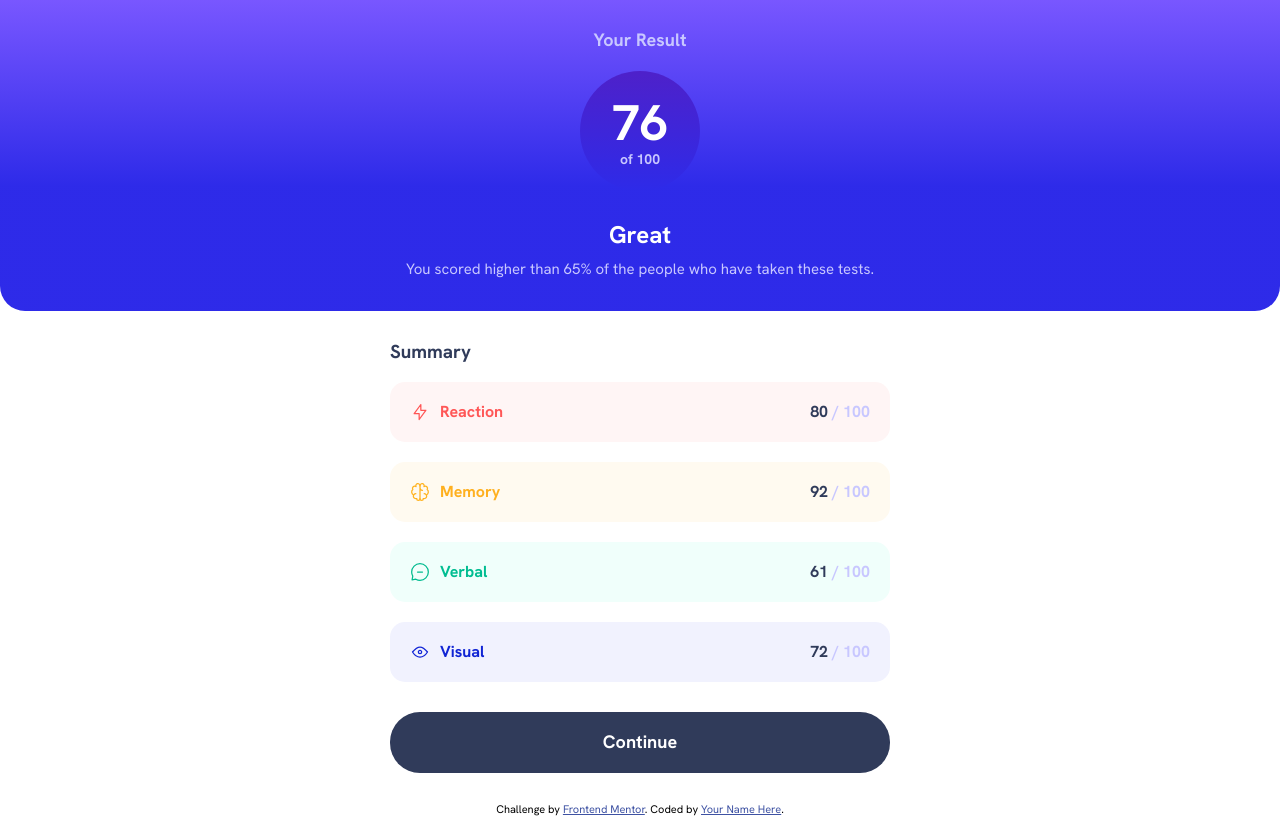
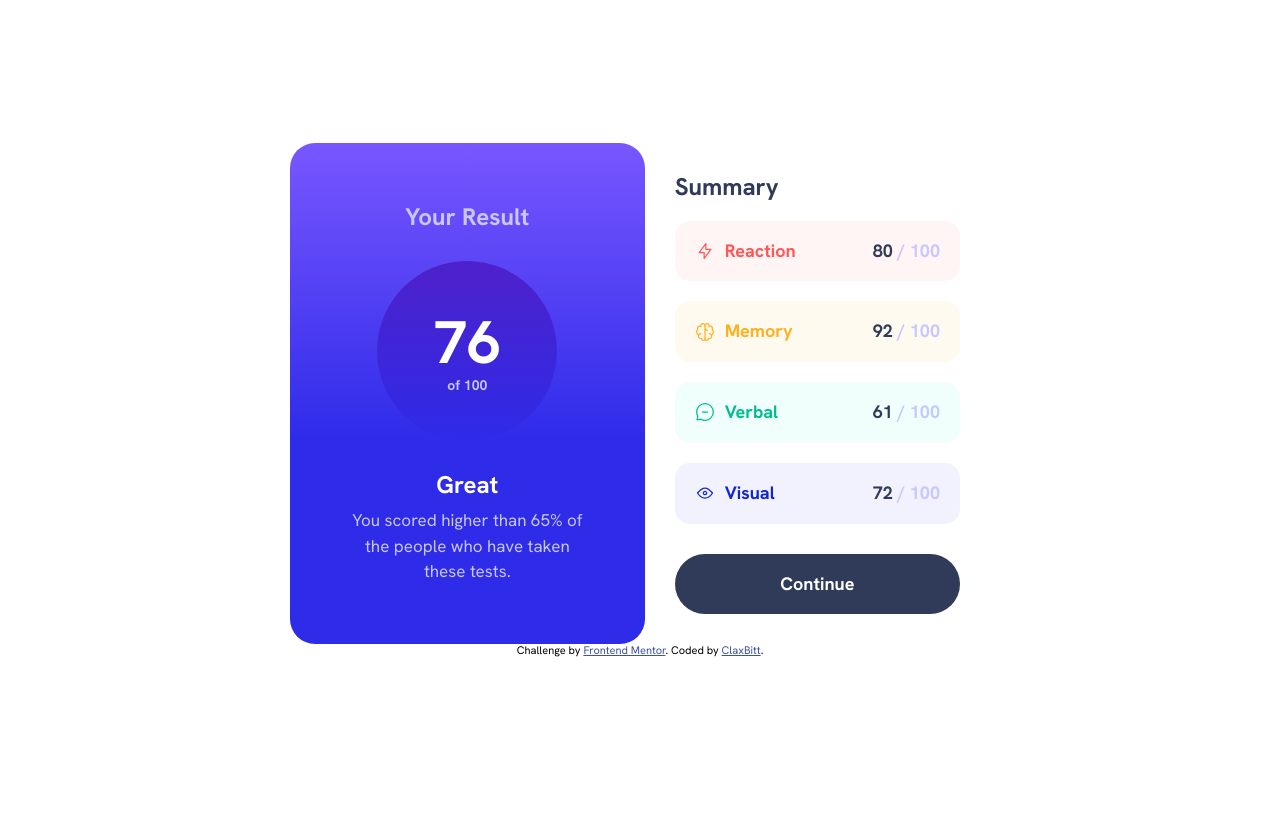
Before and after one commit to ClaxBitt/results-summary-component, a plain HTML site: page index.html in a window 1280 px wide. Drawn offline with Linux system fonts and the light colour scheme.

Commit message:
Finished desktop version

```diff
--- a/css/card-result.css
+++ b/css/card-result.css
@@ -10,6 +10,14 @@
   padding: 3rem 6rem;
   color: var(--white);
   border-radius: 0 0 25px 25px;
+  width: 100%;
+}
+
+@media (min-width: 768px){
+  .card__result {
+    width: 80%;
+    border-radius: 25px;
+  }
 }
 
 .result__label {
@@ -17,6 +25,13 @@
   font-weight: 700;
   font-size: 1.8rem;
   margin-bottom: 2rem;
+}
+
+@media (min-width: 768px){
+  .result__label {
+    font-size: 2.4rem;
+    margin: 3rem 0;
+  }
 }
 
 .result__circle {
@@ -36,6 +51,13 @@
   border-radius: 50%;
 }
 
+@media (min-width: 768px){
+  .result__circle {
+    width: 18rem;
+    height: 18rem;
+  }
+}
+
 .result__percent {
   font-size: 1.4rem;
   color: var(--light-lavander);
@@ -45,6 +67,12 @@
   font-size: 5rem;
   color: var(--white);
   display: block;
+}
+
+@media (min-width: 768px){
+  #result__value {
+    font-size: 6rem;
+  }
 }
 
 .result__score {
@@ -57,3 +85,9 @@
   line-height: 1.5;
   font-size: 1.5rem;
 }
+
+@media (min-width: 768px){
+  .result__description {
+    font-size: 1.7rem;
+  }
+}
--- a/css/card-summary.css
+++ b/css/card-summary.css
@@ -2,12 +2,20 @@
 .summary {
   width: 85%;
   max-width: 50rem;
-  margin: 3rem auto;
+  margin: 0 auto;
+  max-width: 100%;
+  padding: 3rem;
 }
 
 .summary__title {
   margin-bottom: 2rem;
   color: var(--dark-gray-blue);
+}
+
+@media (min-width: 768px){
+  .summary__title {
+    font-size: 2.4rem;
+  }
 }
 
 .attribute {
@@ -71,3 +79,25 @@
 .attribute--visual .attribute__name {
   color: var(--cobalt-blue);
 }
+
+/* ** Button ** */
+.card__button {
+  display: block;
+  margin: 3rem auto 0 auto;
+  border: none;
+  width: 100%;
+  padding: 2rem 0;
+  background-color: var(--dark-gray-blue);
+  border-radius: 30px;
+  color: var(--white);
+  font-size: 1.8rem;
+  font-weight: 700;
+}
+.card__button:hover {
+  background-image: linear-gradient(
+    to bottom,
+    var(--light-slate-blue),
+    var(--light-royal-blue)
+  );
+  cursor: pointer;
+}
--- a/css/general.css
+++ b/css/general.css
@@ -18,32 +18,25 @@ html {
 }
 
 body {
-  font-size: 1.6rem;
+  font-size: 1.8rem;
   font-family: "HankenGrotesk", sans-serif;
   box-sizing: inherit;
+  display: flex;
+  flex-direction: column;
+  justify-content: center;
+  align-items: center;
+  height: 100vh;
 }
 
 /* **** Card **** */
 .card {
-  min-width: 100%;
+  min-width: 32rem;
+  max-width: 38rem;
 }
 
-.card__button {
-  display: block;
-  margin: 3rem auto;
-  border: none;
-  width: 100%;
-  padding: 2rem 0;
-  background-color: var(--dark-gray-blue);
-  border-radius: 30px;
-  color: var(--white);
-  font-size: 1.8rem;
-  font-weight: 700;
+@media (min-width: 768px){
+  .card {
+    min-width: 70rem;
+    display: flex;
+  }
 }
-.card__button:active {
-  background-image: linear-gradient(
-    to bottom,
-    var(--light-slate-blue),
-    var(--light-royal-blue)
-  );
-}
--- a/index.html
+++ b/index.html
@@ -117,7 +117,7 @@
       Challenge by
       <a href="https://www.frontendmentor.io?ref=challenge" target="_blank"
         >Frontend Mentor</a
-      >. Coded by <a href="#">Your Name Here</a>.
+      >. Coded by <a href="https://github.com/ClaxBitt">ClaxBitt</a>.
     </div>
   </body>
 </html>
```
